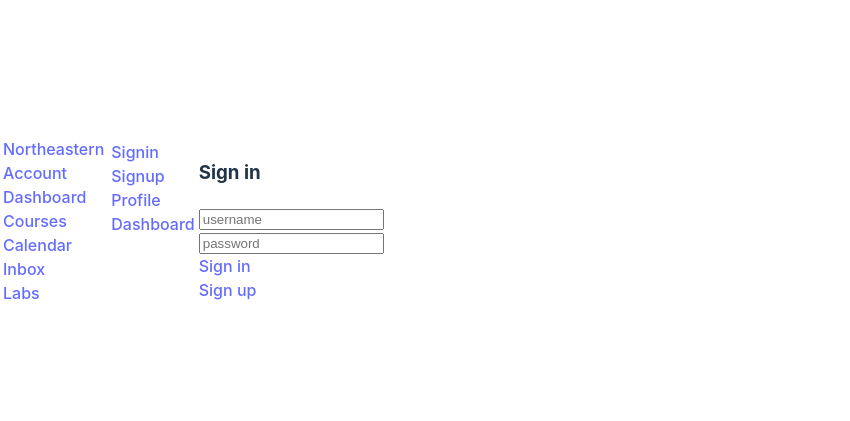
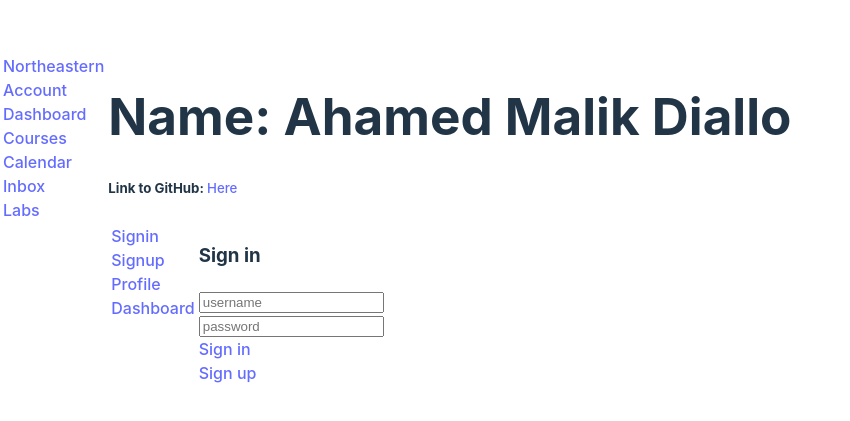
Before and after one commit to 1lovemalik/kanbas-react-web-app, a React (Vite) app: page /#/Kanbas/Account/Signin in a window 1280 px wide. Shown: the part 179-600 px from the top of the page, without its empty margins (0-850 px from the left). Built offline with nearby package versions, Linux system fonts and the light colour scheme.

Commit message:
finish up a1

```diff
--- a/src/Kanbas/Account/index.tsx
+++ b/src/Kanbas/Account/index.tsx
@@ -7,6 +7,8 @@
 export default function Account() {
   return (
     <div id="wd-account-screen">
+      <h1>Name: Ahamed Malik Diallo</h1>
+      <h5>Link to GitHub: <a href="https://github.com/1lovemalik/kanbas-react-web-app" > Here </a></h5>
       <table>
         <tr>
           <td valign="top">
```
